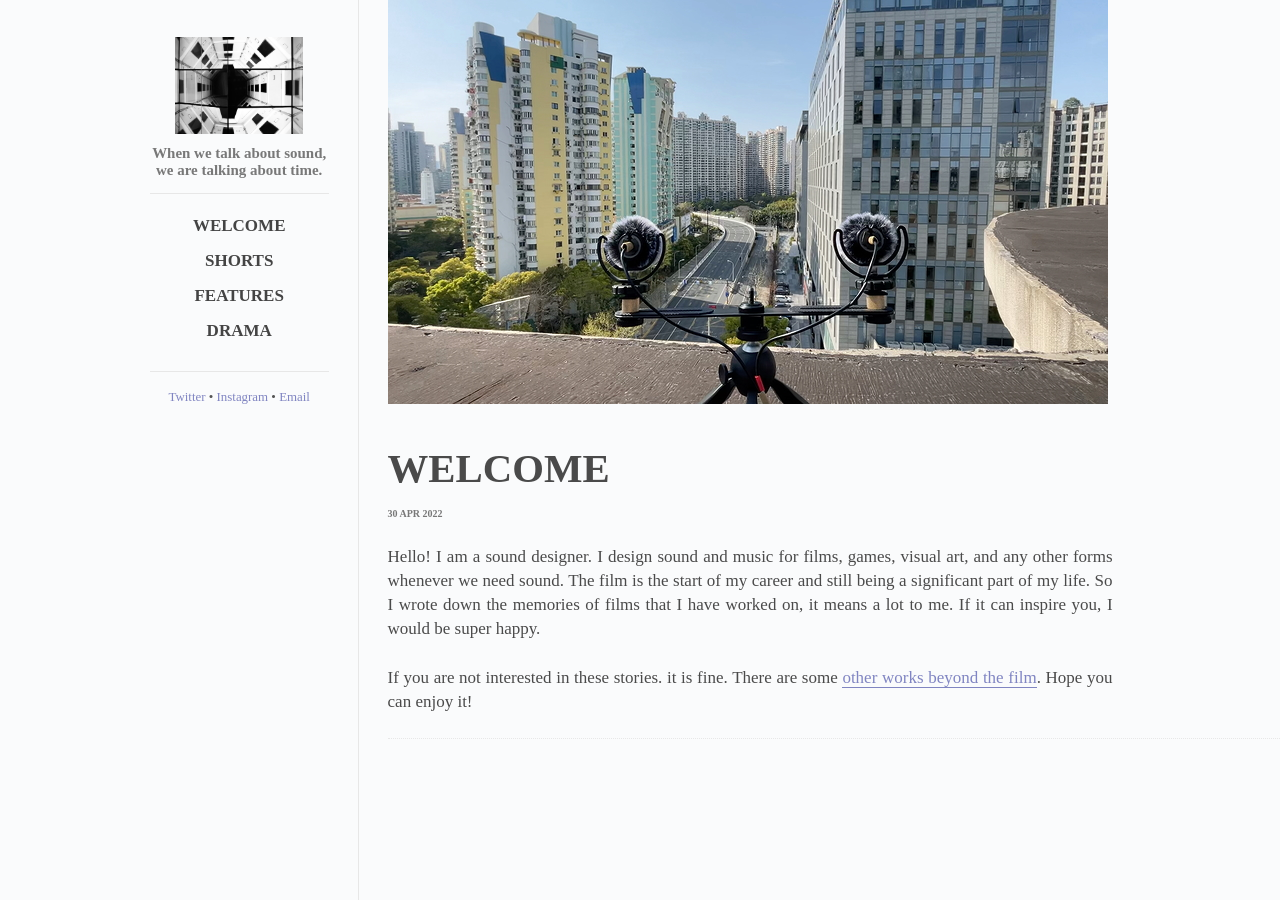
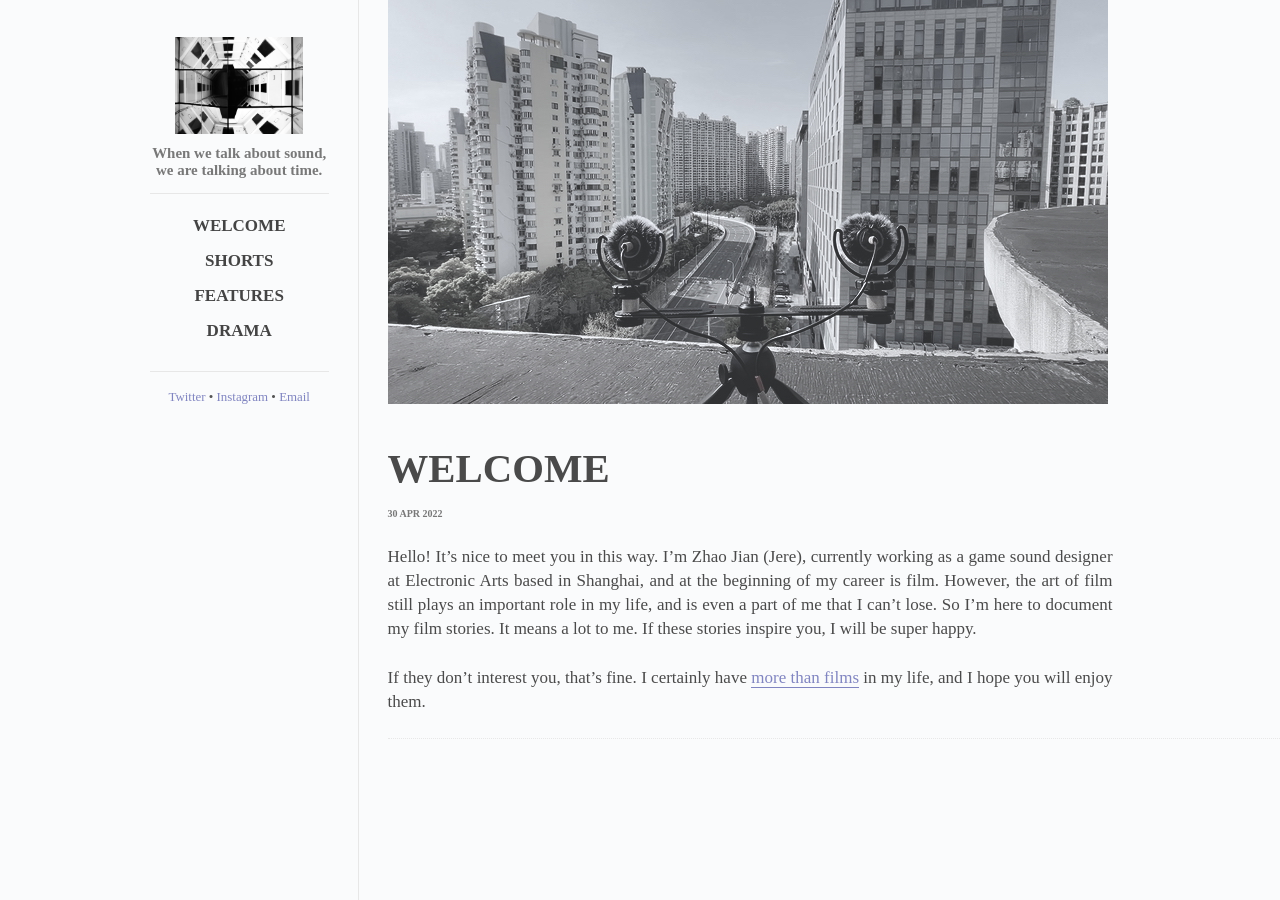
Before and after one commit to zhaojian26/works, a Jekyll site: the page built from _posts/2022-04-30-welcome.md, in a window 1280 px wide. Built offline with Jekyll 4.4.1, drawn with Linux system fonts in a browser that asks for light colours; Markdown is read by kramdown in place of the engine named in the settings.

Commit message:
big update

```diff
--- a/_posts/2022-04-30-welcome.md
+++ b/_posts/2022-04-30-welcome.md
@@ -6,6 +6,6 @@ date:   2022-04-30 16:00:00
 categories: posts
 ---
 <br>
-Hello! I am a sound designer. I design sound and music for films, games, visual art, and any other forms whenever we need sound. The film is the start of my career and still being a significant part of my life. So I wrote down the memories of films that I have worked on, it means a lot to me. If it can inspire you, I would be super happy.
+Hello! It's nice to meet you in this way. I'm Zhao Jian (Jere), currently working as a game sound designer at Electronic Arts based in Shanghai, and at the beginning of my career is film. However, the art of film still plays an important role in my life, and is even a part of me that I can't lose. So I'm here to document my film stories. It means a lot to me. If these stories inspire you, I will be super happy.
 
-If you are not interested in these stories. it is fine. There are some [other works beyond the film](https://www.youtube.com/channel/UC1zijzn8qPG5BK8-dVRDRQQ). Hope you can enjoy it!
+If they don't interest you, that's fine. I certainly have [more than films](https://www.youtube.com/channel/UC1zijzn8qPG5BK8-dVRDRQQ) in my life, and I hope you will enjoy them.
```
Also changed, not shown: _posts/2022-04-27-drama.md (+2 -0 lines), _posts/2022-04-28-features.md (+7 -1 lines), _posts/2022-04-29-shorts.md (+4 -1 lines), images/welcome.jpg.
